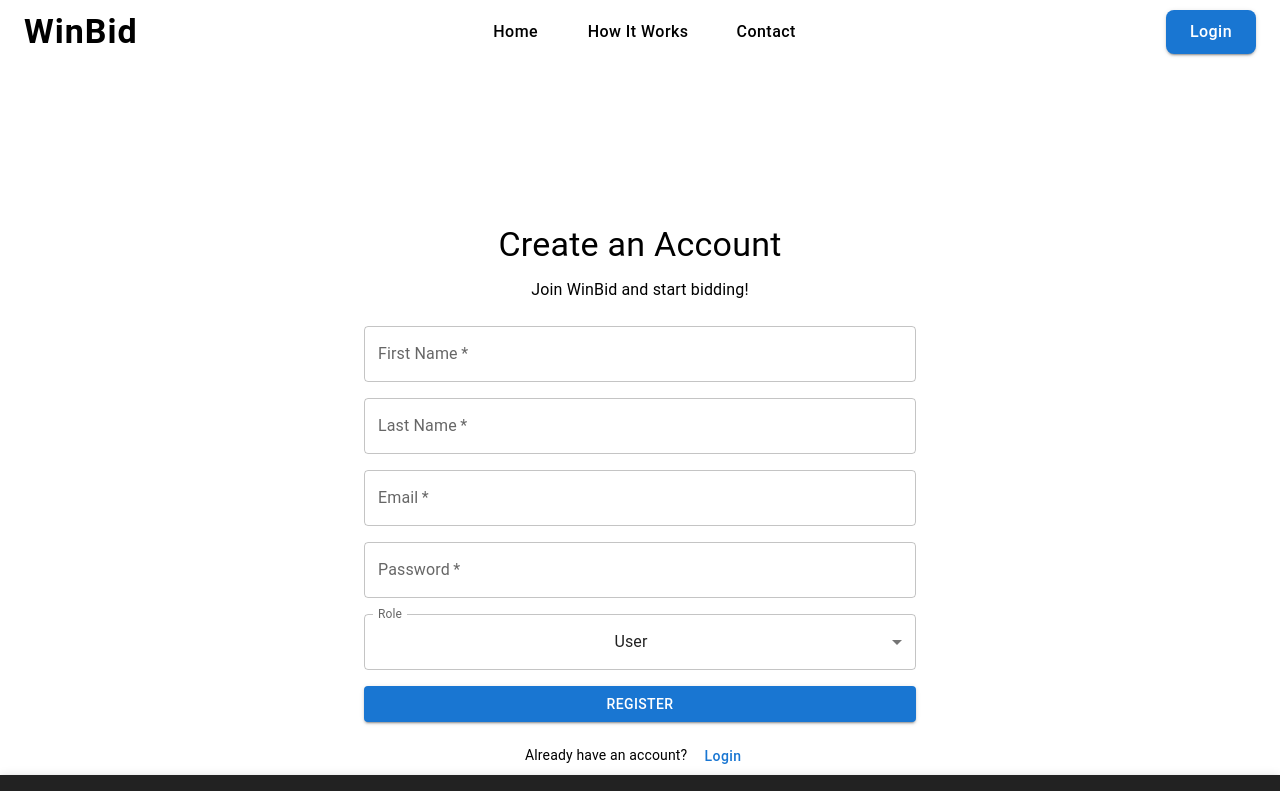
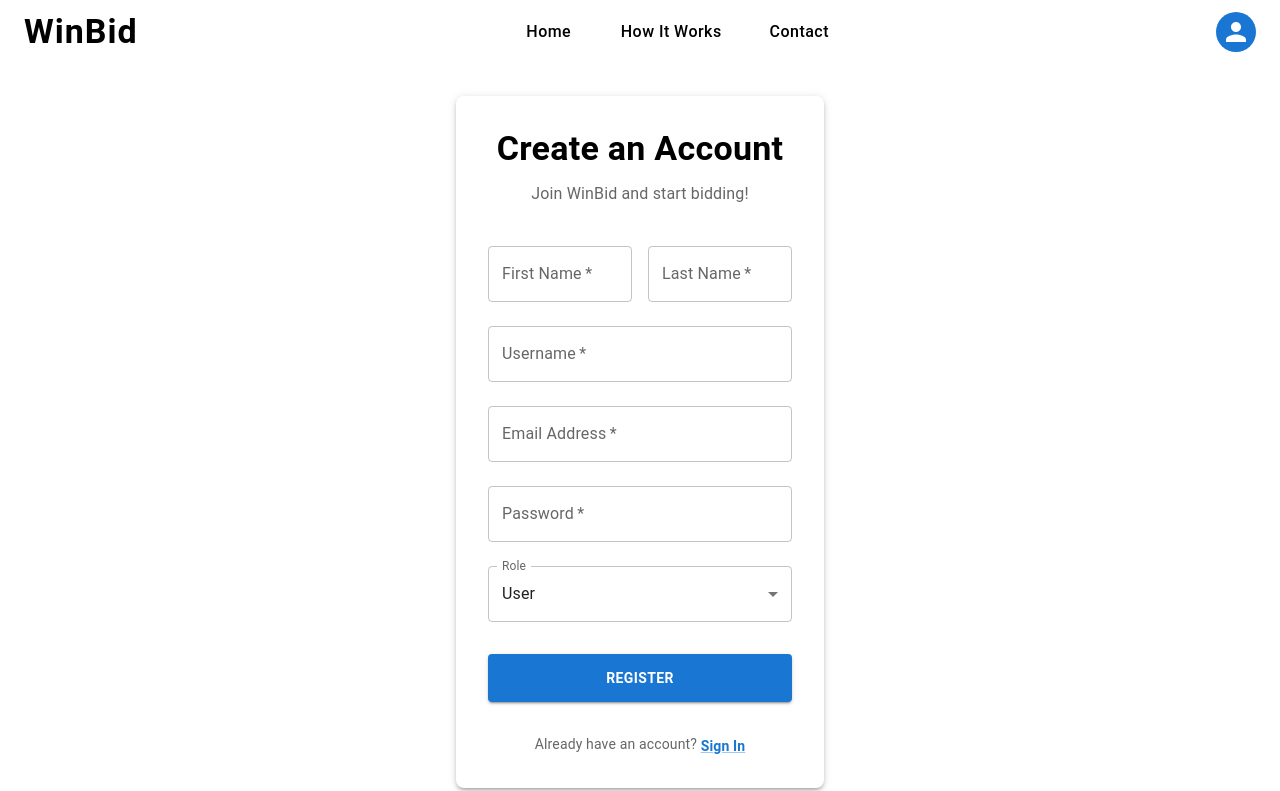
Before and after one commit to itssinghtanmay24/Winbid-frontend, a React (Vite) app: page /register in a window 1280 px wide. Shown: the top 791 px of the page. Built offline with nearby package versions, Linux system fonts and the light colour scheme; sample sign-in values are in the browser's storage.

Commit message:
Added Login

```diff
--- a/package.json
+++ b/package.json
@@ -13,7 +13,7 @@
     "@emotion/react": "^11.14.0",
     "@emotion/styled": "^11.14.0",
     "@mui/icons-material": "^6.4.8",
-    "@mui/material": "^6.4.8",
+    "@mui/material": "^6.4.10",
     "@tailwindcss/cli": "^4.0.15",
     "@tailwindcss/postcss": "^4.0.15",
     "axios": "^1.8.4",
@@ -23,7 +23,7 @@
     "react": "^19.0.0",
     "react-dom": "^19.0.0",
     "react-icons": "^5.5.0",
-    "react-router-dom": "^7.4.0"
+    "react-router-dom": "^7.5.0"
   },
   "devDependencies": {
     "@eslint/js": "^9.21.0",
--- a/src/Page/LoginPage.jsx
+++ b/src/Page/LoginPage.jsx
@@ -2,7 +2,7 @@ import React, { useState } from "react";
 import { Container, Typography, Button, TextField, Divider, Box, Alert } from "@mui/material";
 import { FcGoogle } from "react-icons/fc";
 import { useNavigate } from "react-router-dom";
-import api from "../services/api";
+import axios from "axios";
 
 const LoginPage = () => {
   const navigate = useNavigate();
@@ -17,42 +17,50 @@ const LoginPage = () => {
     setFormData({ ...formData, [e.target.name]: e.target.value });
   };
 
-  const handleSubmit = async (e) => {
+  const handleSubmitEvent = async (e) => {
     e.preventDefault();
     setLoading(true);
     setError(null);
 
     try {
+      // Basic validation
+      if (!formData.email || !formData.password) {
+        throw new Error("Please provide both email and password");
+      }
+
       // Make API call to login endpoint
-      const response = await api.post('/auth/login', {
+      const response = await axios.post("http://localhost:8080/api/auth/login", {
         email: formData.email,
         password: formData.password
       });
 
-      const token = response.data.jwt;
+      // Check if login was successful
+      if (response.data.success && response.data.token) {
+        // Store the token in localStorage or context
+        localStorage.setItem("authToken", response.data.token);
+        localStorage.setItem("userId", response.data.user.id);
 
-      // Store the token
-      localStorage.setItem('token', token);
+        // You might want to store user data in context or redux here
 
-      // Get user details
-      const userResponse = await api.get('/auth/me');
-      const userData = userResponse.data;
+        // Navigate to products page
+        navigate('/products');
+      } else {
+        throw new Error("Login failed. Please try again.");
+      }
 
-      // Call the login function from AuthContext
-      login(userData, token);
-
-      // Redirect to products page
-      navigate('/products');
     } catch (err) {
       console.error('Login error:', err);
-      setError(err.response?.data?.message || 'Login failed. Please try again.');
+      setError(err.response?.data?.message || err.message || 'Login failed. Please try again.');
+    } finally {
       setLoading(false);
     }
   };
 
+  // ... rest of your component remains the same ...
   const handleGoogleLogin = () => {
     alert("Google Login will be implemented later");
   };
+
 
   return (
     <Container maxWidth="xs" sx={{
@@ -107,7 +115,7 @@ const LoginPage = () => {
 
         <Divider sx={{ my: 2, color: 'text.secondary' }}>or</Divider>
 
-        <form onSubmit={handleSubmit}>
+        <form onSubmit={handleSubmitEvent}>
           <TextField
             fullWidth
             label="Email"
--- a/src/Page/ProfilePage.jsx
+++ b/src/Page/ProfilePage.jsx
@@ -18,7 +18,7 @@ import { Email, Person, Phone, Home, Edit, Save, Cancel } from '@mui/icons-mater
 import productApi from '../services/productApi';
 
 const ProfilePage = () => {
-  const { email } = useParams();
+  const { Id } = useParams();
   const [user, setUser] = useState(null);
   const [loading, setLoading] = useState(true);
   const [error, setError] = useState(null);
@@ -44,7 +44,7 @@ const ProfilePage = () => {
     const fetchData = async () => {
       try {
         setLoading(true);
-        const userResponse = await productApi.getUserByEmail(email);
+        const userResponse = await productApi.getUserByID(Id);
         setUser(userResponse.data);
         setFormData({
           phone: userResponse.data.phone || '',
@@ -65,7 +65,7 @@ const ProfilePage = () => {
     };
 
     fetchData();
-  }, [email]);
+  }, [Id]);
 
   const handleInputChange = (e) => {
     const { name, value } = e.target;
--- a/src/Page/RegisterPage.jsx
+++ b/src/Page/RegisterPage.jsx
@@ -1,7 +1,17 @@
 import React, { useState } from "react";
-import { Container, TextField, Button, Typography, MenuItem, Box, Alert, Grid } from "@mui/material";
+import {
+  Container,
+  TextField,
+  Button,
+  Typography,
+  MenuItem,
+  Box,
+  Alert,
+  Grid,
+  CircularProgress,
+  Link
+} from "@mui/material";
 import { useNavigate } from "react-router-dom";
-import axios from "axios";
 
 const RegisterPage = () => {
   const navigate = useNavigate();
@@ -10,6 +20,7 @@ const RegisterPage = () => {
     password: "",
     firstName: "",
     lastName: "",
+    username: "",
     role: "USER",
   });
   const [error, setError] = useState(null);
@@ -26,116 +37,190 @@ const RegisterPage = () => {
     setError(null);
 
     try {
-      const response = await axios.post("http://localhost:8080/auth/register", formData);
+      // Basic validation
+      if (!formData.email || !formData.password || !formData.firstName || !formData.lastName || !formData.username) {
+        throw new Error("Please fill in all required fields");
+      }
 
-      if (response.status === 201) {
+      // Simulate registration API call
+      console.log("Registration data:", formData);
+      await new Promise(resolve => setTimeout(resolve, 1500));
+
       setSuccess(true);
-        // Optionally auto-redirect after a delay
       setTimeout(() => {
         navigate("/login");
       }, 2000);
-      }
     } catch (err) {
-      if (err.response) {
-        // The request was made and the server responded with a status code
-        setError(err.response.data || "Registration failed");
-      } else if (err.request) {
-        // The request was made but no response was received
-        setError("No response from server. Please try again later.");
-      } else {
-        // Something happened in setting up the request
-        setError("An error occurred. Please try again.");
-      }
+      console.error('Registration error:', err);
+      setError(err.message || "Registration failed. Please try again.");
     } finally {
       setLoading(false);
     }
   };
 
   return (
-    <Container maxWidth="sm" sx={{ mt: 20, textAlign: "center", }}>
-      <Grid>
-
-      <Typography variant="h4" gutterBottom>
+    <Container maxWidth="sm" sx={{
+      display: "flex",
+      flexDirection: "column",
+      justifyContent: "center",
+      minHeight: "80vh",
+      py: 4
+    }}>
+      <Grid container justifyContent="center">
+        <Grid item xs={12} md={8}>
+          <Box sx={{
+            p: 4,
+            boxShadow: 3,
+            borderRadius: 2,
+            backgroundColor: 'background.paper'
+          }}>
+            <Typography variant="h4" gutterBottom sx={{ fontWeight: 'bold', textAlign: 'center' }}>
               Create an Account
             </Typography>
-      <Typography variant="body1" gutterBottom>
+            <Typography variant="body1" color="textSecondary" gutterBottom sx={{ mb: 3, textAlign: 'center' }}>
               Join WinBid and start bidding!
             </Typography>
 
             {success && (
-        <Alert severity="success" sx={{ mb: 2 }}>
-          User registered successfully! Redirecting to login...
+              <Alert severity="success" sx={{ mb: 3 }}>
+                Registration successful! Redirecting to login...
               </Alert>
             )}
 
             {error && (
-        <Alert severity="error" sx={{ mb: 2 }}>
+              <Alert severity="error" sx={{ mb: 3 }}>
                 {error}
               </Alert>
             )}
 
-      <Box component="form" onSubmit={handleSubmit} sx={{ mt: 3, display: "flex", flexDirection: "column", gap: 2 }}>
+            <Box
+              component="form"
+              onSubmit={handleSubmit}
+              noValidate
+              sx={{ mt: 1 }}
+            >
+              <Grid container spacing={2}>
+                <Grid item xs={12} sm={6}>
                   <TextField
+                    margin="normal"
+                    required
+                    fullWidth
+                    id="firstName"
                     label="First Name"
                     name="firstName"
+                    autoComplete="given-name"
                     value={formData.firstName}
                     onChange={handleChange}
+                  />
+                </Grid>
+                <Grid item xs={12} sm={6}>
+                  <TextField
+                    margin="normal"
                     required
                     fullWidth
-        />
-        <TextField
+                    id="lastName"
                     label="Last Name"
                     name="lastName"
+                    autoComplete="family-name"
                     value={formData.lastName}
                     onChange={handleChange}
+                  />
+                </Grid>
+              </Grid>
+
+              <TextField
+                margin="normal"
                 required
                 fullWidth
+                id="username"
+                label="Username"
+                name="username"
+                autoComplete="username"
+                value={formData.username}
+                onChange={handleChange}
+                sx={{ mt: 2 }}
               />
+
               <TextField
-          label="Email"
-          type="email"
+                margin="normal"
+                required
+                fullWidth
+                id="email"
+                label="Email Address"
                 name="email"
+                autoComplete="email"
                 value={formData.email}
                 onChange={handleChange}
+                sx={{ mt: 2 }}
+              />
+
+              <TextField
+                margin="normal"
                 required
                 fullWidth
-        />
-        <TextField
+                name="password"
                 label="Password"
                 type="password"
-          name="password"
+                id="password"
+                autoComplete="new-password"
                 value={formData.password}
                 onChange={handleChange}
-          required
-          fullWidth
+                sx={{ mt: 2 }}
               />
+
               <TextField
                 select
+                margin="normal"
+                fullWidth
+                id="role"
                 label="Role"
                 name="role"
                 value={formData.role}
                 onChange={handleChange}
-          fullWidth
+                sx={{ mt: 2 }}
               >
                 <MenuItem value="USER">User</MenuItem>
                 <MenuItem value="ADMIN">Admin</MenuItem>
               </TextField>
+
               <Button
                 type="submit"
+                fullWidth
                 variant="contained"
-          color="primary"
-          fullWidth
                 disabled={loading}
+                sx={{
+                  mt: 3,
+                  mb: 2,
+                  py: 1.5,
+                  fontWeight: 'bold'
+                }}
               >
-          {loading ? "Registering..." : "Register"}
+                {loading ? (
+                  <CircularProgress size={24} color="inherit" />
+                ) : (
+                  "Register"
+                )}
               </Button>
             </Box>
-      <Typography variant="body2" sx={{ mt: 2 }}>
+
+            <Typography variant="body2" color="textSecondary" sx={{ mt: 2, textAlign: 'center' }}>
               Already have an account?{' '}
-        <Button onClick={() => navigate("/login")} sx={{ textTransform: "none" }}>
-          Login
-        </Button>
+              <Link
+                component="button"
+                variant="body2"
+                onClick={() => navigate("/login")}
+                sx={{
+                  fontWeight: 'bold',
+                  '&:hover': {
+                    textDecoration: 'underline'
+                  }
+                }}
+              >
+                Sign In
+              </Link>
             </Typography>
+          </Box>
+        </Grid>
       </Grid>
     </Container>
   );
--- /dev/null
+++ b/src/components/AuthContext.jsx
@@ -0,0 +1,50 @@
+import { createContext, useState, useEffect } from 'react';
+
+// Named exports (no default export)
+export const AuthContext = createContext();
+
+// Create the provider component
+export const AuthProvider = ({ children }) => {
+  const [user, setUser] = useState(null);
+  const [isAuthenticated, setIsAuthenticated] = useState(false);
+  const [loading, setLoading] = useState(true);
+
+  useEffect(() => {
+    const token = localStorage.getItem('authToken');
+    const userId = localStorage.getItem('userId');
+
+    if (token && userId) {
+      setIsAuthenticated(true);
+      setUser({ id: userId });
+    }
+    setLoading(false);
+  }, []);
+
+  const login = async (token, userData) => {
+    try {
+      localStorage.setItem("authToken", token);
+      localStorage.setItem("userId", userData.id);
+      setUser(userData);
+      setIsAuthenticated(true);
+      return true;
+    } catch (error) {
+      console.error("Login error:", error);
+      return false;
+    }
+  };
+
+  const logout = () => {
+    localStorage.removeItem('authToken');
+    localStorage.removeItem('userId');
+    setIsAuthenticated(false);
+    setUser(null);
+  };
+
+  return (
+    <AuthContext.Provider value={{ user, isAuthenticated, loading, login, logout }}>
+      {children}
+    </AuthContext.Provider>
+  );
+};
+
+// No default export - we're only using named exports
--- a/src/components/Header.jsx
+++ b/src/components/Header.jsx
@@ -1,5 +1,5 @@
-import React from "react";
-import { Link } from "react-router-dom";
+import React, { useContext } from "react";
+import { Link, useNavigate } from "react-router-dom";
 import {
   AppBar,
   Toolbar,
@@ -7,12 +7,38 @@ import {
   Button,
   Box,
   Avatar,
-  IconButton
+  IconButton,
+  Menu,
+  MenuItem,
+  Divider,
 } from "@mui/material";
+import { AuthContext } from "./AuthContext";
 
 const Header = () => {
+  const { user, isAuthenticated, logout } = useContext(AuthContext);
+  const navigate = useNavigate();
+  const [anchorEl, setAnchorEl] = React.useState(null);
+  const open = Boolean(anchorEl);
+
+  const handleMenuOpen = (event) => {
+    setAnchorEl(event.currentTarget);
+  };
+
+  const handleMenuClose = () => {
+    setAnchorEl(null);
+  };
+
+  const handleLogout = () => {
+    logout();
+    handleMenuClose();
+    navigate("/login");
+  };
+
   return (
-    <AppBar position="static" sx={{ backgroundColor: "white", color: "black", boxShadow: "none" }}>
+    <AppBar
+      position="static"
+      sx={{ backgroundColor: "white", color: "black", boxShadow: "none" }}
+    >
       <Toolbar sx={{ justifyContent: "space-between" }}>
         <Typography
           variant="h4"
@@ -21,8 +47,8 @@ const Header = () => {
           sx={{
             textDecoration: "none",
             color: "inherit",
-            fontWeight: 'bold',
-            letterSpacing: '1px'
+            fontWeight: "bold",
+            letterSpacing: "1px",
           }}
         >
           WinBid
@@ -34,13 +60,13 @@ const Header = () => {
             component={Link}
             to="/"
             sx={{
-              textTransform: 'none',
-              color: 'inherit',
-              fontSize: '1rem',
-              '&:hover': {
-                color: 'primary.main',
-                backgroundColor: 'transparent'
-              }
+              textTransform: "none",
+              color: "inherit",
+              fontSize: "1rem",
+              "&:hover": {
+                color: "primary.main",
+                backgroundColor: "transparent",
+              },
             }}
           >
             Home
@@ -49,13 +75,13 @@ const Header = () => {
             component={Link}
             to="/howitworks"
             sx={{
-              textTransform: 'none',
-              color: 'inherit',
-              fontSize: '1rem',
-              '&:hover': {
-                color: 'primary.main',
-                backgroundColor: 'transparent'
-              }
+              textTransform: "none",
+              color: "inherit",
+              fontSize: "1rem",
+              "&:hover": {
+                color: "primary.main",
+                backgroundColor: "transparent",
+              },
             }}
           >
             How It Works
@@ -64,50 +90,108 @@ const Header = () => {
             component={Link}
             to="/contact"
             sx={{
-              textTransform: 'none',
-              color: 'inherit',
-              fontSize: '1rem',
-              '&:hover': {
-                color: 'primary.main',
-                backgroundColor: 'transparent'
-              }
+              textTransform: "none",
+              color: "inherit",
+              fontSize: "1rem",
+              "&:hover": {
+                color: "primary.main",
+                backgroundColor: "transparent",
+              },
             }}
           >
             Contact
           </Button>
         </Box>
 
-        {/* Right side login button */}
+        {/* Right side auth section */}
         <Box display="flex" alignItems="center" gap={2}>
-          <IconButton sx={{ p: 0 }}>
-            {/* <Avatar
+          {isAuthenticated ? (
+            <>
+              <IconButton
+                onClick={handleMenuOpen}
+                sx={{ p: 0 }}
+                aria-controls={open ? "account-menu" : undefined}
+                aria-haspopup="true"
+                aria-expanded={open ? "true" : undefined}
+              >
+                <Avatar
                   sx={{
                     width: 40,
                     height: 40,
-                bgcolor: 'primary.main',
-                cursor: 'pointer',
-                '&:hover': {
-                  transform: 'scale(1.1)',
-                transition: 'transform 0.3s ease'
-                }
+                    bgcolor: "primary.main",
+                    cursor: "pointer",
+                    "&:hover": {
+                      transform: "scale(1.1)",
+                      transition: "transform 0.3s ease",
+                    },
                   }}
-            /> */}
+                  src={user?.avatar}
+                >
+                  {user?.name?.charAt(0)}
+                </Avatar>
               </IconButton>
+              <Menu
+                anchorEl={anchorEl}
+                id="account-menu"
+                open={open}
+                onClose={handleMenuClose}
+                onClick={handleMenuClose}
+                PaperProps={{
+                  elevation: 0,
+                  sx: {
+                    overflow: "visible",
+                    filter: "drop-shadow(0px 2px 8px rgba(0,0,0,0.32))",
+                    mt: 1.5,
+                    "& .MuiAvatar-root": {
+                      width: 32,
+                      height: 32,
+                      ml: -0.5,
+                      mr: 1,
+                    },
+                    "&:before": {
+                      content: '""',
+                      display: "block",
+                      position: "absolute",
+                      top: 0,
+                      right: 14,
+                      width: 10,
+                      height: 10,
+                      bgcolor: "background.paper",
+                      transform: "translateY(-50%) rotate(45deg)",
+                      zIndex: 0,
+                    },
+                  },
+                }}
+                transformOrigin={{ horizontal: "right", vertical: "top" }}
+                anchorOrigin={{ horizontal: "right", vertical: "bottom" }}
+              >
+                <MenuItem onClick={() => navigate(`/profile/${user.id}`)}>
+                  <Avatar /> Profile
+                </MenuItem>
+                {/* <MenuItem onClick={() => navigate("/settings")}>
+                  <Avatar /> Settings
+                </MenuItem> */}
+                <Divider />
+                <MenuItem onClick={handleLogout}>Logout</MenuItem>
+              </Menu>
+            </>
+          ) : (
             <Button
               variant="contained"
               color="primary"
               component={Link}
               to="/login"
               sx={{
-              textTransform: 'none',
-              fontSize: '1rem',
+                textTransform: "none",
+                fontSize: "1rem",
                 px: 3,
                 py: 1,
-              borderRadius: '8px'
+                borderRadius: "8px",
               }}
             >
               Login
             </Button>
+          )}
         </Box>
       </Toolbar>
     </AppBar>
--- a/src/components/ProtectedRoute.jsx
+++ b/src/components/ProtectedRoute.jsx
@@ -1,12 +1,16 @@
-// ProtectedRoute.js
+// components/ProtectedRoute.jsx
 import { useContext } from 'react';
 import { Navigate } from 'react-router-dom';
-import AuthContext from './AuthContext';
+import { AuthContext } from './AuthContext';
 
 const ProtectedRoute = ({ children }) => {
-  const { user } = useContext(AuthContext);
+  const { isAuthenticated, loading } = useContext(AuthContext);
 
-  if (!user) {
+  if (loading) {
+    return <div>Loading...</div>; // Or a spinner component
+  }
+
+  if (!isAuthenticated) {
     return <Navigate to="/login" replace />;
   }
 
--- a/src/main.jsx
+++ b/src/main.jsx
@@ -3,9 +3,12 @@ import ReactDOM from "react-dom/client";
 import App from "./App.jsx";
 import "./index.css"; // Ensure styles are applied
 import "./globals.css";
+import { AuthProvider } from "../src/components/AuthContext.jsx";
 
 ReactDOM.createRoot(document.getElementById("root")).render(
   <React.StrictMode>
-    <App />
+    <AuthProvider>
+      <App />
+    </AuthProvider>
   </React.StrictMode>
 );
--- a/src/services/productApi.js
+++ b/src/services/productApi.js
@@ -77,12 +77,12 @@ const productApi = {
     }
   },
 
-  getUserByEmail: async (email) => {
+  getUserByID: async (Id) => {
     try {
-      const response = await api.get(`/users/${email}`);
+      const response = await api.get(`/users/${Id}`);
       return response.data;
     } catch (error) {
-      throw handleApiError(error, `Error fetching user with email ${email}`);
+      throw handleApiError(error, `Error fetching user with email ${Id}`);
     }
   },
 
```
Also changed, not shown: src/App.jsx (+102 -5 lines), 1 other file (tests, documents, lock files or other folders). Lines whose indentation alone changed are shown as unchanged.
